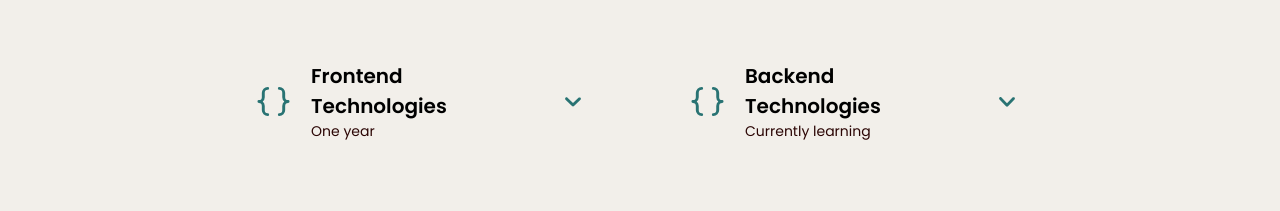
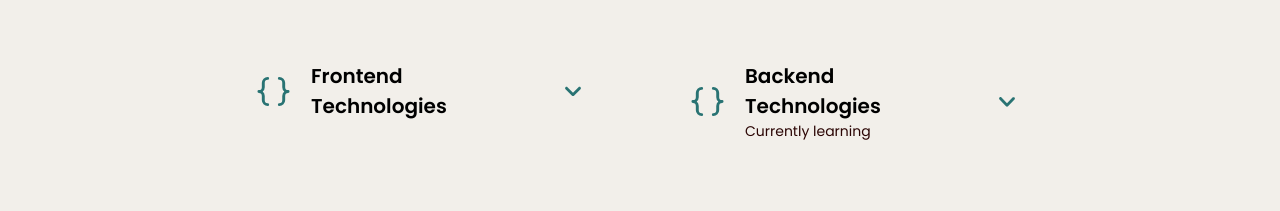
Before and after one commit to darylste/portfolio-project, a React (Create React App) app: page / in a window 1280 px wide. Shown: the part 1600-1811 px from the top of the page. Built offline with nearby package versions, Linux system fonts and the light colour scheme.

Commit message:
skils dropdown updated

```diff
--- a/src/components/molecules/SkillsHeader/SkillsHeader.component.jsx
+++ b/src/components/molecules/SkillsHeader/SkillsHeader.component.jsx
@@ -18,7 +18,9 @@ const SkillsHeader = ({ heading, subheading, skills }) => {
 				<img src={skillsIcon} alt='curly brackets' className='code-icon' />
 				<Spacer left='sm' right='sm' className='skills-text'>
 					<Typography varient='heading'>{heading}</Typography>
-					<Typography varient='stat-text'> {subheading} </Typography>
+					{subheading && (
+						<Typography varient='stat-text'> {subheading} </Typography>
+					)}
 				</Spacer>
 				<img
 					className={classNames('expand-icon', {
--- a/src/components/organisms/SkillsSection/SkillsSection.component.jsx
+++ b/src/components/organisms/SkillsSection/SkillsSection.component.jsx
@@ -58,7 +58,6 @@ const SkillsSection = () => {
 					<Grid cols='2'>
 						<SkillsHeader
 							heading='Frontend Technologies'
-							subheading='One year'
 							skills={skillsFrontend}
 						/>
 						<SkillsHeader
```
